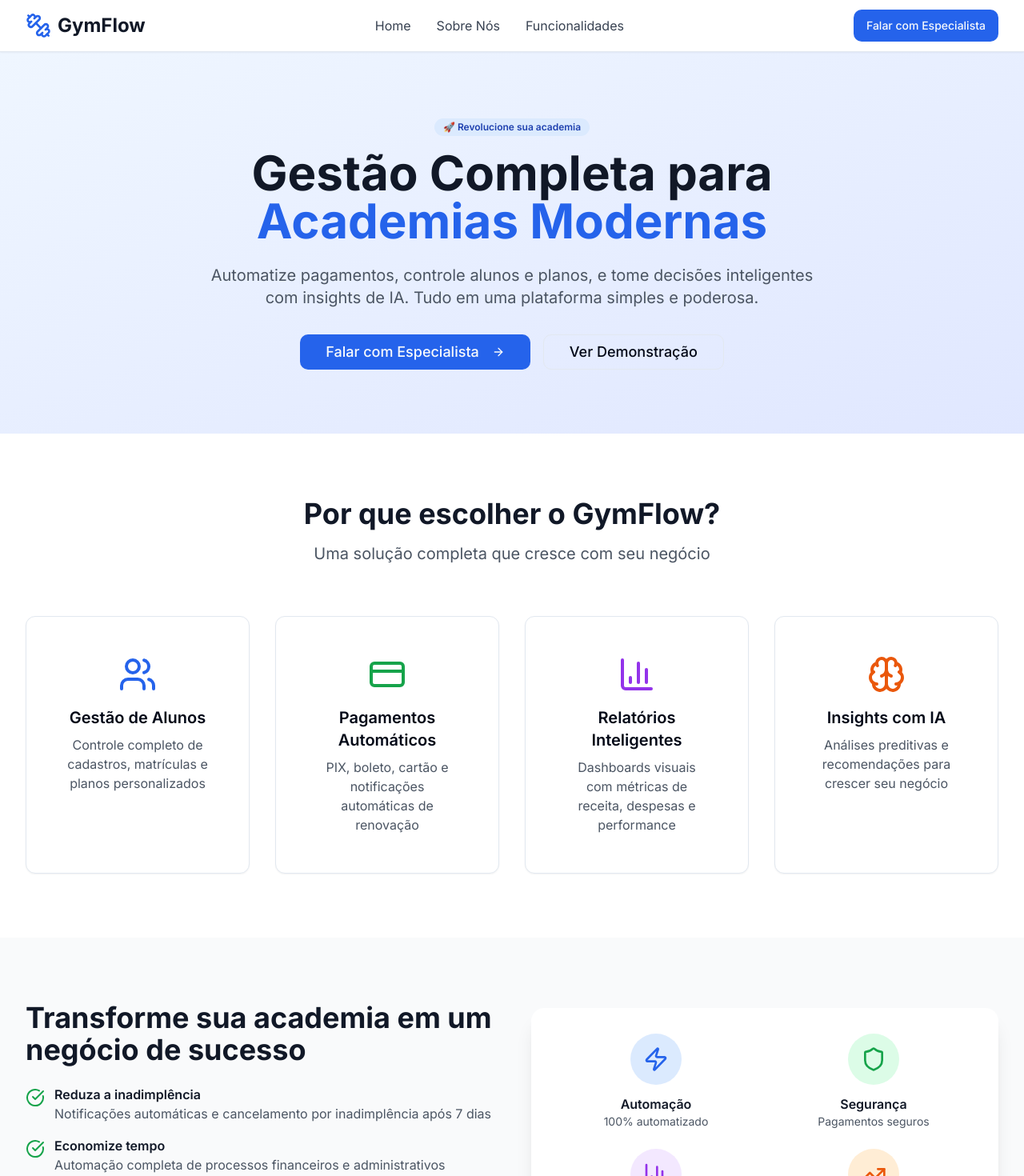
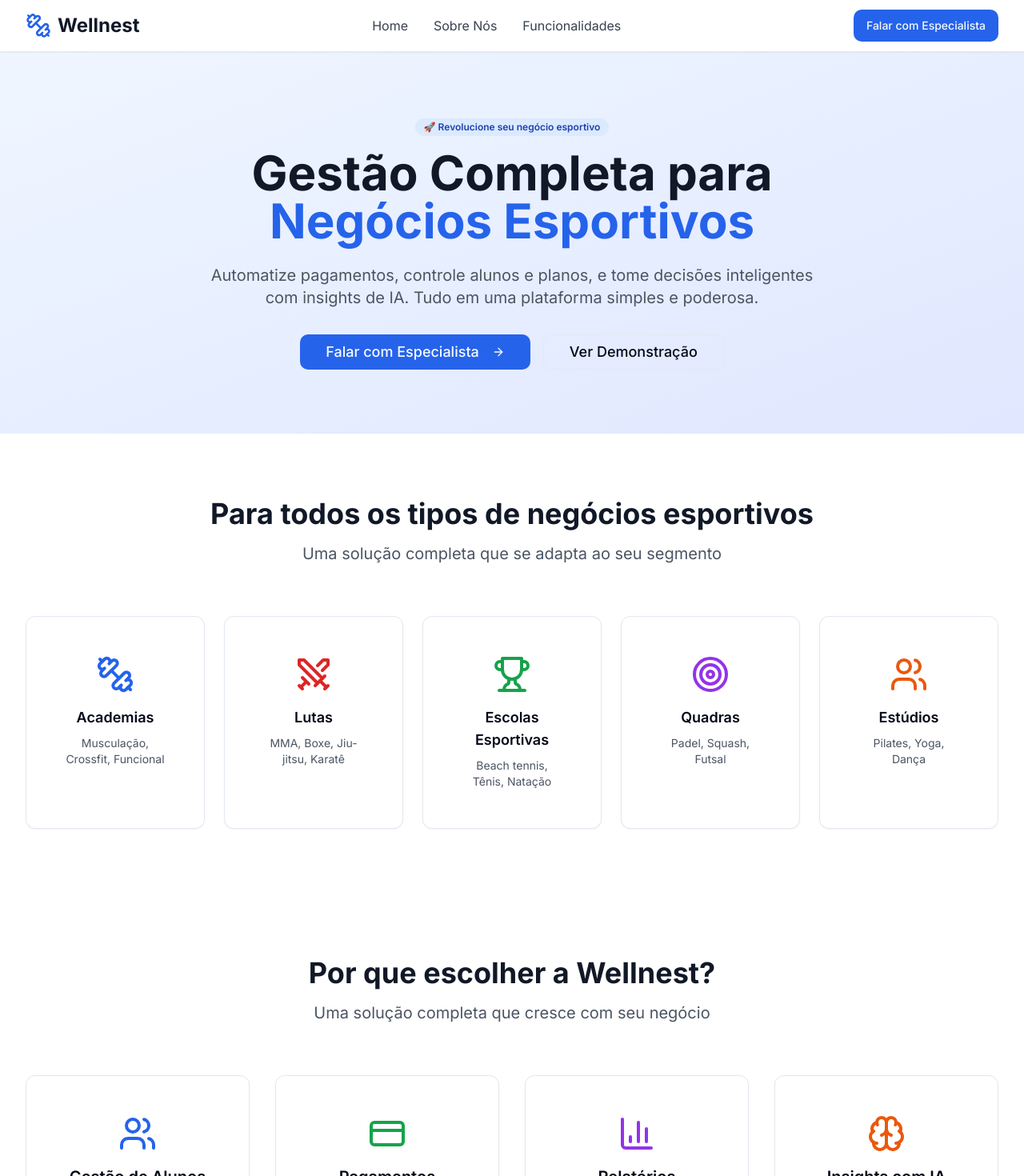
Before and after one commit to ghduuep/gymflow-page, a Next.js app: page / in a window 1280 px wide. Shown: the top 1470 px of the page at 80% size. Built offline with nearby package versions, Linux system fonts and the light colour scheme.

Commit message:
changing name

```diff
--- a/app/contato/page.tsx
+++ b/app/contato/page.tsx
@@ -229,7 +229,7 @@ export default function Contato() {
                     <Mail className="h-5 w-5 text-blue-600 mt-1" />
                     <div>
                       <h4 className="font-semibold text-gray-900">E-mail</h4>
-                      <p className="text-gray-600">contato@gymflow.com</p>
+                      <p className="text-gray-600">contato@wellnest.com</p>
                       <p className="text-sm text-gray-500">Resposta em até 24h</p>
                     </div>
                   </div>
--- a/app/demonstracao/page.tsx
+++ b/app/demonstracao/page.tsx
@@ -25,11 +25,11 @@ export default function Demonstracao() {
           <div className="text-center">
             <Badge className="mb-4 bg-blue-100 text-blue-800 hover:bg-blue-100">🎥 Demonstração Completa</Badge>
             <h1 className="text-4xl md:text-6xl font-bold text-gray-900 mb-6">
-              Veja o GymFlow
+              Veja a Wellnest
               <span className="text-blue-600 block">em Ação</span>
             </h1>
             <p className="text-xl text-gray-600 mb-8 max-w-3xl mx-auto">
-              Assista nossa demonstração completa e descubra como o GymFlow pode revolucionar a gestão da sua academia
+              Assista nossa demonstração completa e descubra como a Wellnest pode revolucionar a gestão do seu negócio esportivo
               em apenas 15 minutos.
             </p>
           </div>
@@ -47,7 +47,7 @@ export default function Demonstracao() {
                   <div className="flex items-center justify-center w-20 h-20 bg-white/20 rounded-full mb-4 mx-auto backdrop-blur-sm">
                     <Play className="h-8 w-8 ml-1" />
                   </div>
-                  <h3 className="text-2xl font-bold mb-2">Demonstração do GymFlow</h3>
+                  <h3 className="text-2xl font-bold mb-2">Demonstração da Wellnest</h3>
                   <p className="text-blue-100 mb-4">Veja todas as funcionalidades em ação</p>
                   <Button size="lg" variant="secondary" className="bg-white text-gray-900 hover:bg-gray-100">
                     Assistir Demonstração
@@ -93,7 +93,7 @@ export default function Demonstracao() {
           <div className="text-center mb-16">
             <h2 className="text-3xl md:text-4xl font-bold text-gray-900 mb-4">O que você verá na demonstração</h2>
             <p className="text-xl text-gray-600 max-w-3xl mx-auto">
-              Uma visão completa de como o GymFlow funciona na prática
+              Uma visão completa de como a Wellnest funciona na prática
             </p>
           </div>
 
@@ -147,7 +147,7 @@ export default function Demonstracao() {
                   <div>
                     <h3 className="font-semibold text-gray-900">Veja na prática</h3>
                     <p className="text-gray-600">
-                      Entenda exatamente como cada funcionalidade funciona no dia a dia da sua academia
+                      Entenda exatamente como cada funcionalidade funciona no dia a dia do seu negócio esportivo
                     </p>
                   </div>
                 </div>
@@ -156,7 +156,7 @@ export default function Demonstracao() {
                   <div>
                     <h3 className="font-semibold text-gray-900">Casos reais</h3>
                     <p className="text-gray-600">
-                      Exemplos práticos de como outras academias usam o GymFlow para crescer
+                      Exemplos práticos de como outros negócios esportivos usam a Wellnest para crescer
                     </p>
                   </div>
                 </div>
@@ -183,7 +183,7 @@ export default function Demonstracao() {
                 </div>
                 <h3 className="text-2xl font-bold text-gray-900 mb-4">Demonstração Premiada</h3>
                 <p className="text-gray-600 mb-6">
-                  Nossa demonstração foi desenvolvida com base no feedback de centenas de proprietários de academias
+                  Nossa demonstração foi desenvolvida com base no feedback de centenas de proprietários de negócios esportivos
                 </p>
                 <div className="grid grid-cols-2 gap-4 text-center">
                   <div>
@@ -212,7 +212,7 @@ export default function Demonstracao() {
             <Card className="p-6">
               <CardContent className="pt-6">
                 <p className="text-gray-600 mb-4">
-                  "A demonstração me mostrou exatamente como o GymFlow resolveria meus problemas de inadimplência. Muito
+                  "A demonstração me mostrou exatamente como a Wellnest resolveria meus problemas de inadimplência. Muito
                   clara e objetiva!"
                 </p>
                 <div className="flex items-center">
@@ -248,7 +248,7 @@ export default function Demonstracao() {
             <Card className="p-6">
               <CardContent className="pt-6">
                 <p className="text-gray-600 mb-4">
-                  "Adorei poder assistir no meu tempo. A demonstração me convenceu de que o GymFlow é exatamente o que
+                  "Adorei poder assistir no meu tempo. A demonstração me convenceu de que a Wellnest é exatamente o que
                   precisava."
                 </p>
                 <div className="flex items-center">
@@ -271,8 +271,8 @@ export default function Demonstracao() {
         <div className="max-w-7xl mx-auto px-4 sm:px-6 lg:px-8 text-center">
           <h2 className="text-3xl md:text-4xl font-bold text-white mb-4">Gostou da demonstração?</h2>
           <p className="text-xl text-blue-100 mb-8 max-w-2xl mx-auto">
-            Agora que você viu como o GymFlow funciona, que tal conversar com nossa equipe para entender como
-            implementar na sua academia?
+            Agora que você viu como a Wellnest funciona, que tal conversar com nossa equipe para entender como
+            implementar no seu negócio esportivo?
           </p>
           <div className="flex flex-col sm:flex-row gap-4 justify-center">
             <Button size="lg" variant="secondary" className="text-lg px-8 py-3" asChild>
--- a/app/orcamento/page.tsx
+++ b/app/orcamento/page.tsx
@@ -16,7 +16,7 @@ export default function Orcamento() {
               <span className="text-blue-600 block">Especialistas</span>
             </h1>
             <p className="text-xl text-gray-600 mb-8 max-w-3xl mx-auto">
-              Converse com nossa equipe especializada em gestão de academias e descubra como o GymFlow pode transformar
+              Converse com nossa equipe especializada em gestão de negócios esportivos e descubra como a Wellnest pode transformar
               seu negócio.
             </p>
           </div>
@@ -108,7 +108,7 @@ export default function Orcamento() {
                 </svg>
               </div>
               <h3 className="font-semibold text-gray-900 mb-1">E-mail</h3>
-              <p className="text-gray-600">contato@gymflow.com</p>
+              <p className="text-gray-600">contato@wellnest.com</p>
             </div>
           </div>
         </div>
--- a/app/page.tsx
+++ b/app/page.tsx
@@ -10,6 +10,10 @@ import {
   Star,
   ArrowRight,
   Zap,
+  Dumbbell,
+  Swords,
+  Trophy,
+  Target,
   Shield,
   TrendingUp,
 } from "lucide-react"
@@ -22,10 +26,10 @@ export default function Home() {
       <section className="bg-gradient-to-br from-blue-50 to-indigo-100 py-20">
         <div className="max-w-7xl mx-auto px-4 sm:px-6 lg:px-8">
           <div className="text-center">
-            <Badge className="mb-4 bg-blue-100 text-blue-800 hover:bg-blue-100">🚀 Revolucione sua academia</Badge>
+            <Badge className="mb-4 bg-blue-100 text-blue-800 hover:bg-blue-100">🚀 Revolucione seu negócio esportivo</Badge>
             <h1 className="text-4xl md:text-6xl font-bold text-gray-900 mb-6">
               Gestão Completa para
-              <span className="text-blue-600 block">Academias Modernas</span>
+              <span className="text-blue-600 block">Negócios Esportivos</span>
             </h1>
             <p className="text-xl text-gray-600 mb-8 max-w-3xl mx-auto">
               Automatize pagamentos, controle alunos e planos, e tome decisões inteligentes com insights de IA. Tudo em
@@ -46,11 +50,66 @@ export default function Home() {
         </div>
       </section>
 
+     <section className="py-20 bg-white">
+        <div className="max-w-7xl mx-auto px-4 sm:px-6 lg:px-8">
+          <div className="text-center mb-16">
+            <h2 className="text-3xl md:text-4xl font-bold text-gray-900 mb-4">
+              Para todos os tipos de negócios esportivos
+            </h2>
+            <p className="text-xl text-gray-600 max-w-3xl mx-auto">
+              Uma solução completa que se adapta ao seu segmento
+            </p>
+          </div>
+
+          <div className="grid grid-cols-1 md:grid-cols-2 lg:grid-cols-5 gap-6">
+            <Card className="text-center p-6 hover:shadow-lg transition-shadow">
+              <CardContent className="pt-6">
+                <Dumbbell className="h-12 w-12 text-blue-600 mx-auto mb-4" />
+                <h3 className="text-lg font-semibold mb-2">Academias</h3>
+                <p className="text-gray-600 text-sm">Musculação, Crossfit, Funcional</p>
+              </CardContent>
+            </Card>
+
+            <Card className="text-center p-6 hover:shadow-lg transition-shadow">
+              <CardContent className="pt-6">
+                <Swords className="h-12 w-12 text-red-600 mx-auto mb-4" />
+                <h3 className="text-lg font-semibold mb-2">Lutas</h3>
+                <p className="text-gray-600 text-sm">MMA, Boxe, Jiu-jitsu, Karatê</p>
+              </CardContent>
+            </Card>
+
+            <Card className="text-center p-6 hover:shadow-lg transition-shadow">
+              <CardContent className="pt-6">
+                <Trophy className="h-12 w-12 text-green-600 mx-auto mb-4" />
+                <h3 className="text-lg font-semibold mb-2">Escolas Esportivas</h3>
+                <p className="text-gray-600 text-sm">Beach tennis, Tênis, Natação</p>
+              </CardContent>
+            </Card>
+
+            <Card className="text-center p-6 hover:shadow-lg transition-shadow">
+              <CardContent className="pt-6">
+                <Target className="h-12 w-12 text-purple-600 mx-auto mb-4" />
+                <h3 className="text-lg font-semibold mb-2">Quadras</h3>
+                <p className="text-gray-600 text-sm">Padel, Squash, Futsal</p>
+              </CardContent>
+            </Card>
+
+            <Card className="text-center p-6 hover:shadow-lg transition-shadow">
+              <CardContent className="pt-6">
+                <Users className="h-12 w-12 text-orange-600 mx-auto mb-4" />
+                <h3 className="text-lg font-semibold mb-2">Estúdios</h3>
+                <p className="text-gray-600 text-sm">Pilates, Yoga, Dança</p>
+              </CardContent>
+            </Card>
+          </div>
+        </div>
+      </section>
+
       {/* Features Overview */}
       <section className="py-20 bg-white">
         <div className="max-w-7xl mx-auto px-4 sm:px-6 lg:px-8">
           <div className="text-center mb-16">
-            <h2 className="text-3xl md:text-4xl font-bold text-gray-900 mb-4">Por que escolher o GymFlow?</h2>
+            <h2 className="text-3xl md:text-4xl font-bold text-gray-900 mb-4">Por que escolher a Wellnest?</h2>
             <p className="text-xl text-gray-600 max-w-3xl mx-auto">Uma solução completa que cresce com seu negócio</p>
           </div>
 
@@ -172,7 +231,7 @@ export default function Home() {
         <div className="max-w-7xl mx-auto px-4 sm:px-6 lg:px-8">
           <div className="text-center mb-16">
             <h2 className="text-3xl md:text-4xl font-bold text-gray-900 mb-4">O que nossos clientes dizem</h2>
-            <p className="text-xl text-gray-600">Academias que já transformaram seus resultados com o GymFlow</p>
+            <p className="text-xl text-gray-600">Academias que já transformaram seus resultados com a Wellnest</p>
           </div>
 
           <div className="grid grid-cols-1 md:grid-cols-3 gap-8">
@@ -184,7 +243,7 @@ export default function Home() {
                   ))}
                 </div>
                 <p className="text-gray-600 mb-4">
-                  "O GymFlow revolucionou nossa gestão financeira. Reduzimos a inadimplência em 60% e economizamos 10
+                  "a Wellnest revolucionou nossa gestão financeira. Reduzimos a inadimplência em 60% e economizamos 10
                   horas por semana em tarefas administrativas."
                 </p>
                 <div className="flex items-center">
@@ -251,9 +310,9 @@ export default function Home() {
       {/* CTA Section */}
       <section className="py-20 bg-blue-600">
         <div className="max-w-7xl mx-auto px-4 sm:px-6 lg:px-8 text-center">
-          <h2 className="text-3xl md:text-4xl font-bold text-white mb-4">Pronto para transformar sua academia?</h2>
+          <h2 className="text-3xl md:text-4xl font-bold text-white mb-4">Pronto para transformar seu negócio esportivo?</h2>
           <p className="text-xl text-blue-100 mb-8 max-w-2xl mx-auto">
-            Junte-se a centenas de academias que já otimizaram sua gestão com o GymFlow. Solicite seu orçamento
+            Junte-se a centenas de negócios esportivos que já otimizaram sua gestão com o Wellnest. Solicite seu orçamento
             personalizado sem compromisso.
           </p>
           <div className="flex flex-col sm:flex-row gap-4 justify-center">
--- a/app/sobre/page.tsx
+++ b/app/sobre/page.tsx
@@ -13,10 +13,10 @@ export default function Sobre() {
           <div className="text-center">
             <Badge className="mb-4 bg-blue-100 text-blue-800 hover:bg-blue-100">💪 Nossa História</Badge>
             <h1 className="text-4xl md:text-6xl font-bold text-gray-900 mb-6">
-              Sobre o<span className="text-blue-600 block">GymFlow</span>
+              Sobre o<span className="text-blue-600 block">Wellnest</span>
             </h1>
             <p className="text-xl text-gray-600 mb-8 max-w-3xl mx-auto">
-              Nascemos da necessidade de simplificar a gestão de academias, oferecendo tecnologia de ponta para
+              Nascemos da necessidade de simplificar a gestão de negócios esportivos, oferecendo tecnologia de ponta para
               proprietários focarem no que realmente importa: seus alunos e resultados.
             </p>
           </div>
@@ -34,7 +34,7 @@ export default function Sobre() {
                 </div>
                 <h3 className="text-2xl font-bold text-gray-900 mb-4">Nossa Missão</h3>
                 <p className="text-gray-600 leading-relaxed">
-                  Democratizar o acesso a ferramentas de gestão profissionais para academias de todos os tamanhos,
+                  Democratizar o acesso a ferramentas de gestão profissionais para negócios esportivos de todos os tamanhos,
                   automatizando processos e maximizando resultados.
                 </p>
               </CardContent>
@@ -47,7 +47,7 @@ export default function Sobre() {
                 </div>
                 <h3 className="text-2xl font-bold text-gray-900 mb-4">Nossa Visão</h3>
                 <p className="text-gray-600 leading-relaxed">
-                  Ser a plataforma de gestão mais utilizada por academias no Brasil, reconhecida pela inovação,
+                  Ser a plataforma de gestão mais utilizada por negócios esportivos no Brasil, reconhecida pela inovação,
                   simplicidade e resultados excepcionais.
                 </p>
               </CardContent>
@@ -77,16 +77,16 @@ export default function Sobre() {
               <h2 className="text-3xl md:text-4xl font-bold text-gray-900 mb-6">Como tudo começou</h2>
               <div className="space-y-4 text-gray-600 leading-relaxed">
                 <p>
-                  O GymFlow nasceu da experiência real de proprietários de academias que enfrentavam diariamente os
+                  a Wellnest nasceu da experiência real de proprietários de negócios esportivos que enfrentavam diariamente os
                   desafios de gestão: controle de pagamentos, inadimplência, relatórios manuais e falta de insights para
                   tomar decisões estratégicas.
                 </p>
                 <p>
-                  Percebemos que muitas academias perdiam tempo e dinheiro com processos manuais que poderiam ser
+                  Percebemos que muitos negócios esportivos perdiam tempo e dinheiro com processos manuais que poderiam ser
                   automatizados. Foi então que decidimos criar uma solução completa, intuitiva e acessível.
                 </p>
                 <p>
-                  Hoje, o GymFlow é utilizado por centenas de academias em todo o Brasil, ajudando proprietários a
+                  Hoje, a Wellnest é utilizado por centenas de negócios esportivos em todo o Brasil, ajudando proprietários a
                   reduzir custos operacionais, aumentar receitas e focar no que realmente importa: proporcionar a melhor
                   experiência para seus alunos.
                 </p>
@@ -96,7 +96,7 @@ export default function Sobre() {
               <div className="grid grid-cols-2 gap-6 text-center">
                 <div>
                   <div className="text-3xl font-bold text-blue-600 mb-2">10+</div>
-                  <p className="text-gray-600">Academias Atendidas</p>
+                  <p className="text-gray-600">Negócios Esportivos Atendidos</p>
                 </div>
                 <div>
                   <div className="text-3xl font-bold text-green-600 mb-2">2K+</div>
@@ -166,7 +166,7 @@ export default function Sobre() {
         <div className="max-w-7xl mx-auto px-4 sm:px-6 lg:px-8 text-center">
           <h2 className="text-3xl md:text-4xl font-bold text-white mb-4">Vamos crescer juntos?</h2>
           <p className="text-xl text-blue-100 mb-8 max-w-2xl mx-auto">
-            Faça parte da nossa comunidade de academias de sucesso. Teste o GymFlow gratuitamente e veja a diferença.
+            Faça parte da nossa comunidade de negócios esportivos de sucesso. Teste a Wellnest gratuitamente e veja a diferença.
           </p>
           <div className="flex flex-col sm:flex-row gap-4 justify-center">
             <Button size="lg" variant="secondary" className="text-lg px-8 py-3" asChild>
--- a/components/footer.tsx
+++ b/components/footer.tsx
@@ -9,16 +9,16 @@ export function Footer() {
           <div className="col-span-1 md:col-span-2">
             <div className="flex items-center space-x-2 mb-4">
               <Dumbbell className="h-8 w-8 text-blue-400" />
-              <span className="text-2xl font-bold">GymFlow</span>
+              <span className="text-2xl font-bold">Wellnest</span>
             </div>
             <p className="text-gray-300 mb-4 max-w-md">
-              Solução completa para gestão de academias com automação financeira, controle de alunos e insights
+              Solução completa para gestão de negócios esportivos com automação financeira, controle de alunos e insights
               inteligentes com IA.
             </p>
             <div className="space-y-2">
               <div className="flex items-center space-x-2">
                 <Mail className="h-4 w-4 text-blue-400" />
-                <span className="text-gray-300">contato@gymflow.com</span>
+                <span className="text-gray-300">contato@wellnest.com</span>
               </div>
               <div className="flex items-center space-x-2">
                 <Phone className="h-4 w-4 text-blue-400" />
--- a/components/header.tsx
+++ b/components/header.tsx
@@ -15,7 +15,7 @@ export function Header() {
           <div className="flex items-center">
             <Link href="/" className="flex items-center space-x-2">
               <Dumbbell className="h-8 w-8 text-blue-600" />
-              <span className="text-2xl font-bold text-gray-900">GymFlow</span>
+              <span className="text-2xl font-bold text-gray-900">Wellnest</span>
             </Link>
           </div>
 
```
Also changed, not shown: app/funcionalidades/page.tsx (+5 -5 lines).
